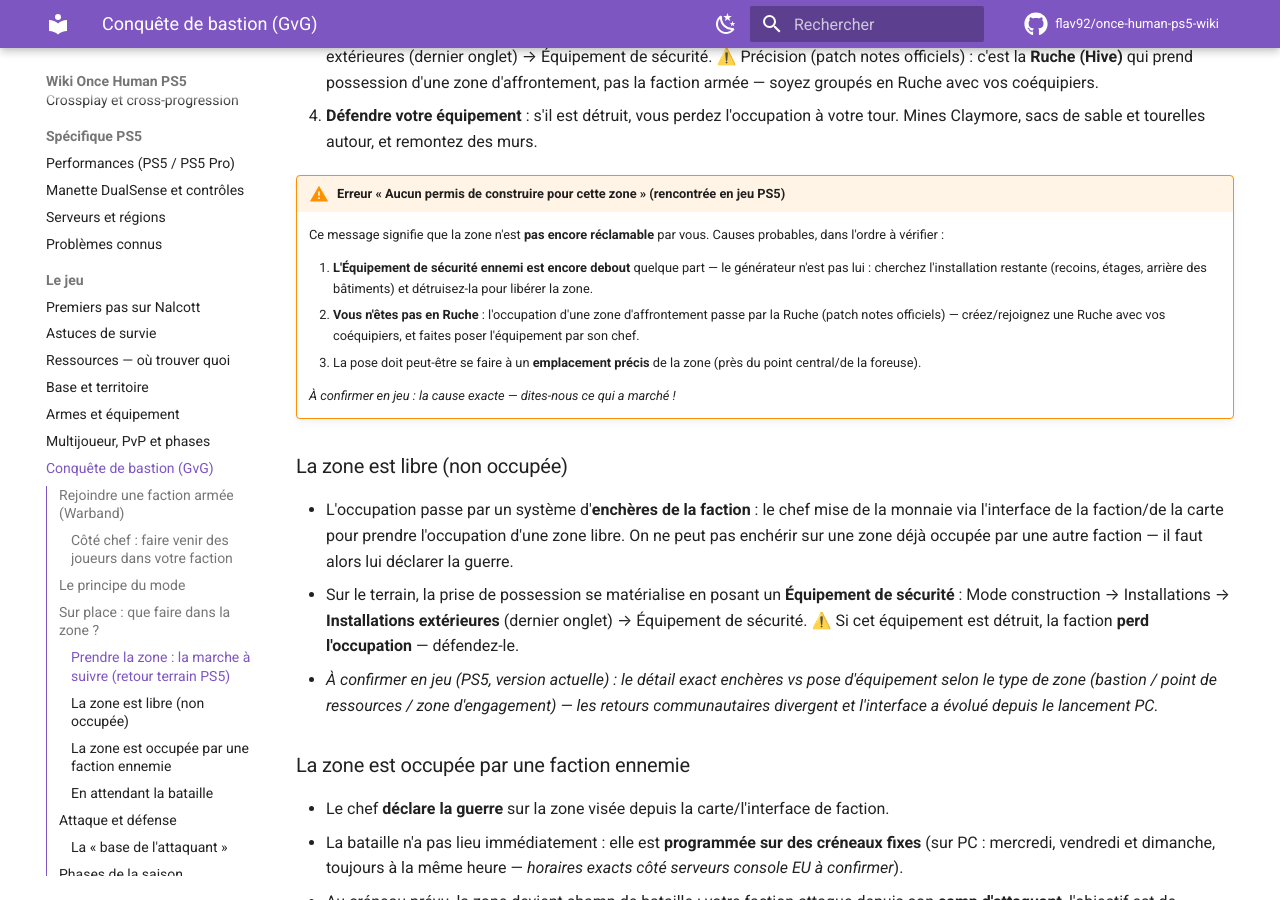
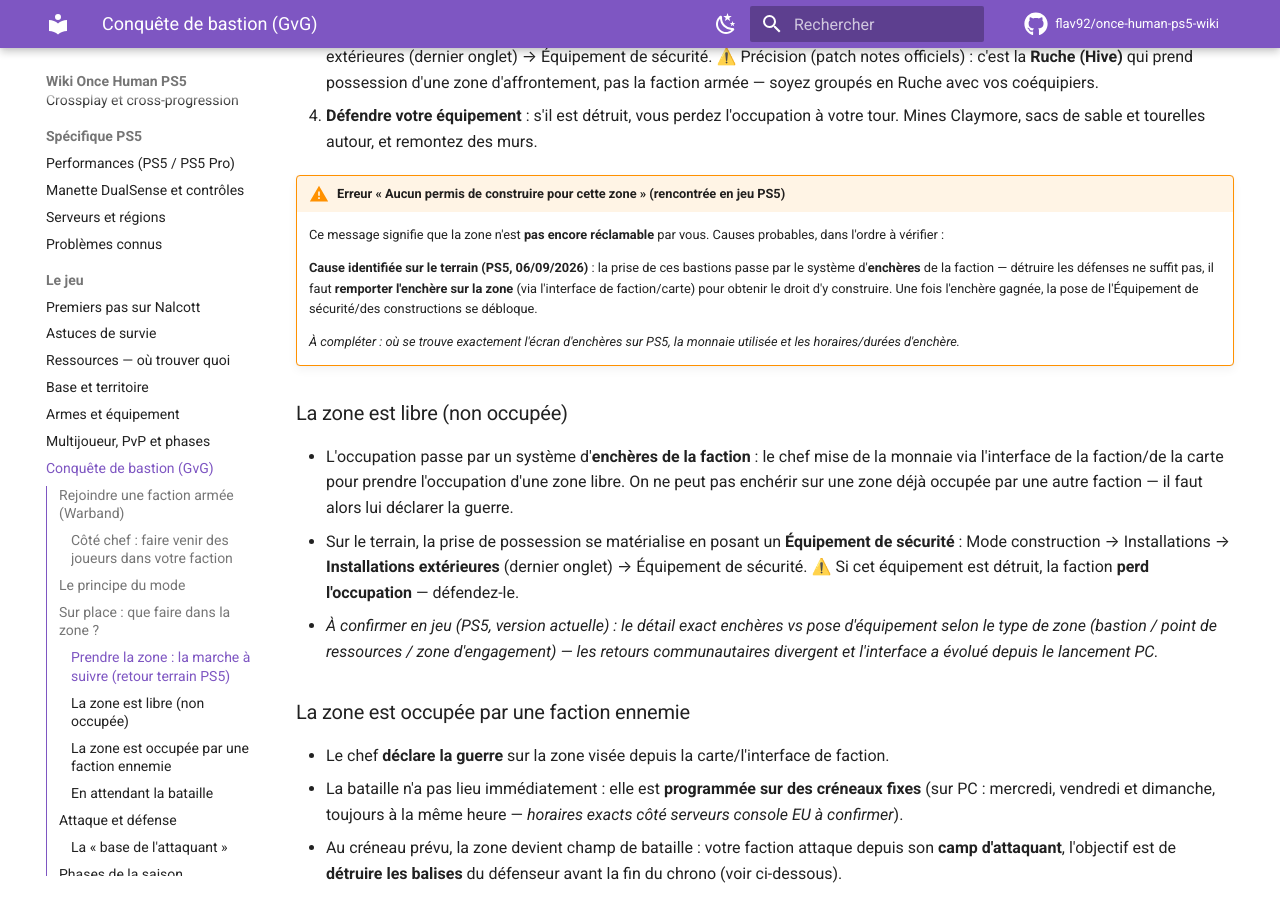
Before and after one commit to flav92/once-human-ps5-wiki, an MkDocs documentation site: the page built from docs/jeu/conquete-bastion.md, in a window 1280 px wide and 900 px high, scrolled down 1577 px. Built offline with MkDocs 1.6.1 and Material for MkDocs 9.7.7, drawn with Linux system fonts in a browser that asks for light colours; comment, search, counter and statistics services are not loaded.

Commit message:
Prise de bastion : le permis de construire vient de l'enchère de faction (retour terrain)
Co-Authored-By: Claude Fable 5 <noreply@anthropic.com>
Claude-Session: https://claude.ai/code/session_01TCxfqbazixhXZqmCd3gYVk

```diff
--- a/docs/jeu/conquete-bastion.md
+++ b/docs/jeu/conquete-bastion.md
@@ -47,11 +47,9 @@ Constaté en jeu le 06/09/2026 dans une **zone d'affrontement** ✅ (*Engagement
 !!! warning "Erreur « Aucun permis de construire pour cette zone » (rencontrée en jeu PS5)"
     Ce message signifie que la zone n'est **pas encore réclamable** par vous. Causes probables, dans l'ordre à vérifier :
 
-    1. **L'Équipement de sécurité ennemi est encore debout** quelque part — le générateur n'est pas lui : cherchez l'installation restante (recoins, étages, arrière des bâtiments) et détruisez-la pour libérer la zone.
-    2. **Vous n'êtes pas en Ruche** : l'occupation d'une zone d'affrontement passe par la Ruche (patch notes officiels) — créez/rejoignez une Ruche avec vos coéquipiers, et faites poser l'équipement par son chef.
-    3. La pose doit peut-être se faire à un **emplacement précis** de la zone (près du point central/de la foreuse).
+    **Cause identifiée sur le terrain (PS5, 06/09/2026)** : la prise de ces bastions passe par le système d'**enchères** de la faction — détruire les défenses ne suffit pas, il faut **remporter l'enchère sur la zone** (via l'interface de faction/carte) pour obtenir le droit d'y construire. Une fois l'enchère gagnée, la pose de l'Équipement de sécurité/des constructions se débloque.
 
-    *À confirmer en jeu : la cause exacte — dites-nous ce qui a marché !*
+    *À compléter : où se trouve exactement l'écran d'enchères sur PS5, la monnaie utilisée et les horaires/durées d'enchère.*
 
 ### La zone est libre (non occupée)
 
```
